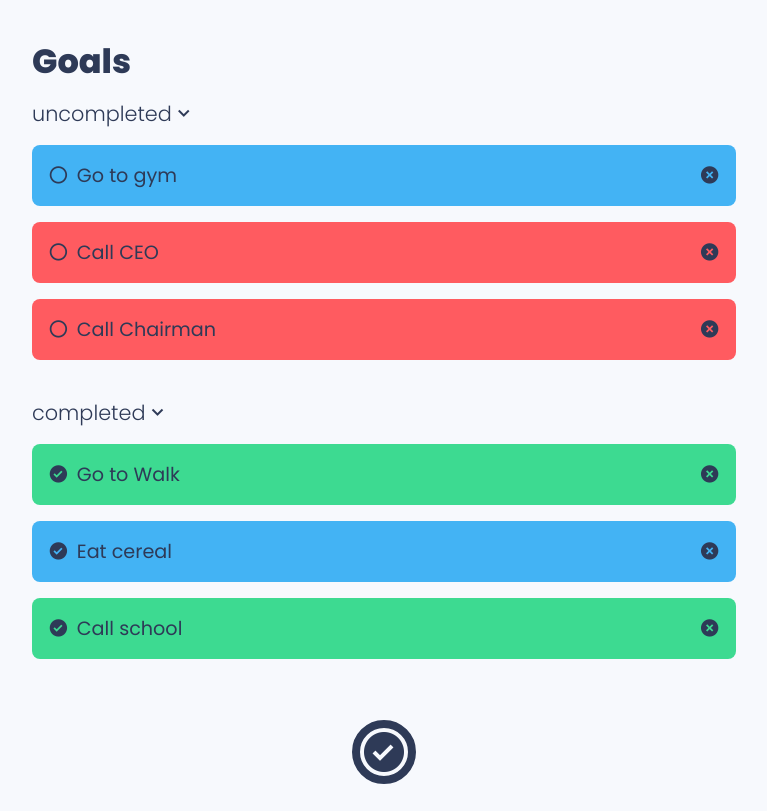
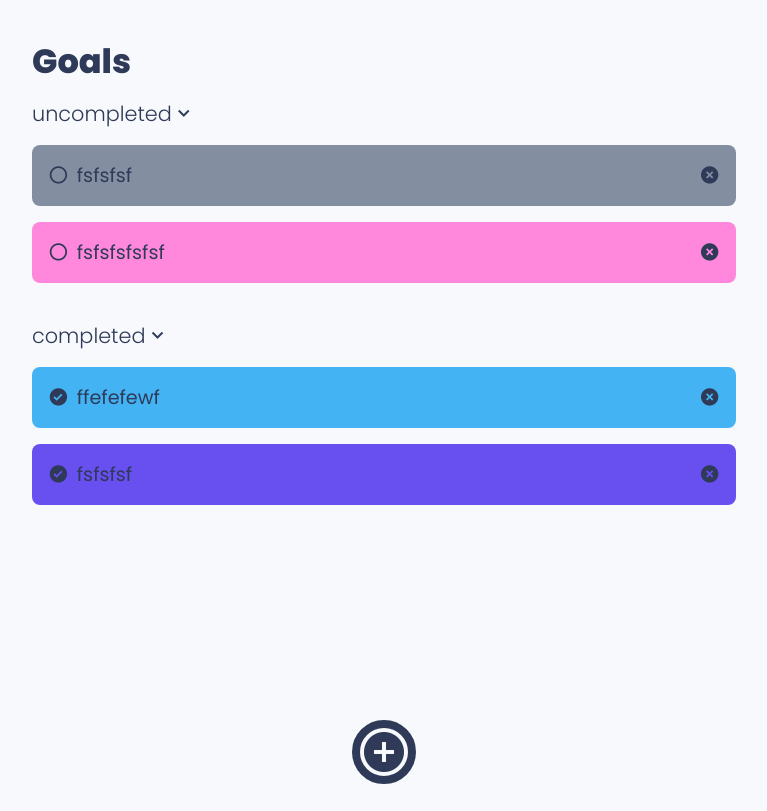
Before and after one commit to r-e-d-ant/new-day-goals, a Vue app: page / in a window 1280 px wide. Shown: the whole page, without its empty margins (256-1023 px from the left). Built offline with nearby package versions, Linux system fonts and the light colour scheme; data requests are answered from the project's data file.

Commit message:
goal app completed

```diff
--- a/data/db.json
+++ b/data/db.json
@@ -1,41 +1,28 @@
-
 {
   "goals": [
     {
-            "goalId": 1,
-            "goalName": "Go to gym",
+      "goalName": "ffefefewf",
       "goalColor": "#43B3F4",
-            "completed": false
+      "completed": true,
+      "id": 23
     },
     {
-            "goalId": 2,
-            "goalName": "Go to Walk",
-            "goalColor": "#3DDA91",
-            "completed": true
+      "goalName": "fsfsfsf",
+      "goalColor": "#838fa1",
+      "completed": false,
+      "id": 24
     },
     {
-            "goalId": 3,
-            "goalName": "Call CEO",
-            "goalColor": "#FF5B60",
-            "completed": false
+      "goalName": "fsfsfsf",
+      "goalColor": "#684ff0",
+      "completed": true,
+      "id": 25
     },
     {
-            "goalId": 4,
-            "goalName": "Eat cereal",
-            "goalColor": "#43B3F4",
-            "completed": true
-        },
-        {
-            "goalId": 5,
-            "goalName": "Call school",
-            "goalColor": "#3DDA91",
-            "completed": true
-        },
-        {
-            "goalId": 6,
-            "goalName": "Call Chairman",
-            "goalColor": "#FF5B60",
-            "completed": false
+      "goalName": "fsfsfsfsfsf",
+      "goalColor": "#ff88dd",
+      "completed": false,
+      "id": 26
     }
   ]
 }
--- a/package.json
+++ b/package.json
@@ -7,6 +7,7 @@
     "build": "vue-cli-service build"
   },
   "dependencies": {
+    "axios": "^0.23.0",
     "core-js": "^3.6.5",
     "vue": "^3.0.0",
     "vue-router": "^4.0.12"
--- a/src/App.vue
+++ b/src/App.vue
@@ -2,16 +2,14 @@
 <div>
   <Header />
   <router-view/>
-  <Footer />
 </div>
 </template>
 
 <script>
 import Header from './components/Header.vue'
-import Footer from './components/Footer.vue'
 
 export default {
-  components: { Header, Footer },
+  components: { Header },
 }
 /*
 TODO
--- a/src/assets/style.css
+++ b/src/assets/style.css
@@ -119,3 +119,46 @@ main {
 .bx-circle:hover, .bxs-x-circle:hover, .bxs-check-circle:hover {
     transform: scale(1.1);
 }
+
+/* -- footer -- */
+footer {
+    margin-top: 2rem;
+    display: flex;
+    align-items: center;
+    justify-content: center;
+    position: fixed;
+    bottom: 0;
+    margin: 0 auto;
+    width: 100%;
+    background-color: var(--white-clr);
+}
+.save-add-todo {
+    cursor: pointer;
+    font-size: 4rem;
+    margin: .5rem 0;
+    border: 8px solid var(--primary-clr);
+    background-color: var(--white-clr);
+    border-radius: 50%;
+    transition: transform 50ms;
+}
+.save-add-todo:hover {
+    transform: scale(1.05);
+}
+@media screen and (min-width: 768px){
+    footer {
+        padding: .5rem 5rem;
+    }
+}
+@media screen and (min-width: 1200px){
+    footer {
+        padding: .5rem 10rem;
+    }
+    .save-add-todo {
+        font-size: 3rem;
+    }
+}
+@media screen and (min-width: 1280px){
+    footer {
+        padding: .5rem 18rem;
+    }
+}
--- a/src/components/Footer.vue
+++ /dev/null
@@ -1,62 +0,0 @@
-<template>
-<footer>
-    <i @click="assignRoute" class='bx bxs-check-circle save-add-todo' ></i>
-</footer>
-</template>
-
-<script>
-export default {
-    methods: {
-        assignRoute() {
-            if(this.$route.name === 'Goals') {
-                this.$router.push({ name: 'NewGoal' })
-            }
-        }
-    }
-}
-</script>
-
-<style scoped>
-/* -- footer -- */
-footer {
-    margin-top: 2rem;
-    display: flex;
-    align-items: center;
-    justify-content: center;
-    position: fixed;
-    bottom: 0;
-    margin: 0 auto;
-    width: 100%;
-    background-color: var(--white-clr);
-}
-.save-add-todo {
-    cursor: pointer;
-    font-size: 4rem;
-    margin: .5rem 0;
-    border: 8px solid var(--primary-clr);
-    background-color: var(--white-clr);
-    border-radius: 50%;
-    transition: transform 50ms;
-}
-.save-add-todo:hover {
-    transform: scale(1.05);
-}
-@media screen and (min-width: 768px){
-    footer {
-        padding: .5rem 5rem;
-    }
-}
-@media screen and (min-width: 1200px){
-    footer {
-        padding: .5rem 10rem;
-    }
-    .save-add-todo {
-        font-size: 3rem;
-    }
-}
-@media screen and (min-width: 1280px){
-    footer {
-        padding: .5rem 18rem;
-    }
-}
-</style>
--- a/src/views/Goals.vue
+++ b/src/views/Goals.vue
@@ -1,19 +1,20 @@
+
 <template>
-<main>
-    <div>
-        <section class="section section-1">
+<div>
+    <main>
+    <section class="section section-1">
             <div class="action-goals-list">
                 <h2>uncompleted</h2>
                 <i class='bx bx-chevron-down'></i>
             </div>
-            <div v-for="goal in goals" :key="goal.goalId" v-show="!goal.completed" class="goals">
+            <div v-for="goal in goals" :key="goal.id" v-show="!goal.completed" class="goals">
                 <!-- goal 1 -->
                 <div class="goal" :style="{ 'background-color': goal.goalColor }">
                     <div class="goal-left">
-                        <i class='bx bx-circle' ></i>
+                        <i class='bx bx-circle' @click="completeGoal(goal.id)"></i>
                         <h3>{{ goal.goalName }}</h3>
                     </div>
-                    <i class='bx bxs-x-circle' ></i>
+                    <i class='bx bxs-x-circle' @click="deleteGoal(goal.id)"></i>
                 </div>
             </div>
         </section>
@@ -23,43 +24,63 @@
                 <h2>completed</h2>
                 <i class='bx bx-chevron-down'></i>
             </div>
-            <div v-for="goal in goals" :key="goal.goalId" v-show="goal.completed" class="goals">
+            <div v-for="goal in goals" :key="goal.id" v-show="goal.completed" class="goals">
                 <!-- goal 1 -->
                 <div class="goal" :style="{ 'background-color': goal.goalColor }">
                     <div class="goal-left">
-                        <i class='bx bxs-check-circle' ></i>
+                        <i class='bx bxs-check-circle' @click="completeGoal(goal.id)"></i>
                         <h3>{{ goal.goalName }}</h3>
                     </div>
-                    <i class='bx bxs-x-circle' ></i>
+                    <i class='bx bxs-x-circle' @click="deleteGoal(goal.id)"></i>
                 </div>
             </div>
         </section>
-    </div>
 </main>
+    <footer>
+        <i @click="gotoNewGoal" class='bx bxs-plus-circle save-add-todo' ></i>
+    </footer>
+</div>
 </template>
 
 <script>
+import axios from 'axios';
 export default {
     name: 'Goals',
     component: {},
     data() {
         return {
-            goals: [],
-            error: null
+            goals: []
         }
     },
     methods: {
         async fetchGoals() {
             try {
-                const data = await fetch("http://localhost:3000/goals")
-                if(!data.ok){
-                    throw Error("No Goals available")
-                }
-                this.goals = await data.json()
+                const { data } = await axios.get("http://localhost:3000/goals")
+                this.goals = data;
+            } catch(e) {
+                console.log(e.message)
             }
-            catch(err) {
-                this.error = err.message
+        },
+        gotoNewGoal() {
+            this.$router.push({ name: 'NewGoal' })
+        },
+        async deleteGoal(id) {
+            try {
+                await axios.delete("http://localhost:3000/goals/" + id)
+                this.fetchGoals()
+            } catch(e) {
+                console.log(e)
             }
+        },
+        async completeGoal(id) {
+            const goal  = await axios.get("http://localhost:3000/goals/" + id)
+            const complete = {
+                goalName: goal.data.goalName,
+                goalColor: goal.data.goalColor,
+                completed: !goal.data.completed
+            }
+            await axios.put("http://localhost:3000/goals/" + id, complete)
+            this.fetchGoals()
         }
     },
     mounted() {
@@ -93,18 +114,6 @@ export default {
 .goal .bxs-x-circle {
     margin-left: .3rem;
 }
-.g_one {
-    background-color: var(--blue-clr);
-}
-.g_two {
-    background-color: var(--green-clr);
-}
-.g_three {
-    background-color: var(--orange-clr);
-}
-.g_four {
-    background-color: var(--red-clr);
-}
 .goal-left {
     display: flex;
     align-items: center;
--- a/src/views/NewGoal.vue
+++ b/src/views/NewGoal.vue
@@ -1,63 +1,89 @@
+
 <template>
-<main>
+<div>
+    <main>
     <section>
             <form class="goal-form-container">
                 <label class="form-label">Goal</label>
-                <input type="text" class="form-input">
+                <input type="text" class="form-input" v-model="goalName" ref="goalInput" required>
             </form>
             <div class="goal-show-n-color-choose">
-                <div class="goal-show">
+                <div :style="{ 'background-color': goalColor }" class="goal-show">
                     <div class="stars-container">
                         <div class="stars">✨</div>
                     </div>
-                    <h3>Go te learn Judo</h3>
+                    <h3 v-if="goalName">{{ goalName }}</h3>
+                    <h3 v-else>Goal</h3>
                 </div>
                 <div class="select-color">
                     <span class="form-label">SELECT COLOR</span>
                     <div class="colors">
-                        <!-- 43B3F4 -->
-                        <div class="clr-border">
-                            <div id="43B3F4" class="color-select"></div>
-                        </div>
-                        <!-- FD8956 -->
-                        <div class="clr-border">
-                            <div id="FD8956" class="color-select"></div>
-                        </div>
-                        <!-- FF5B60 -->
-                        <div class="clr-border">
-                            <div id="FF5B60" class="color-select"></div>
-                        </div>
-                        <!-- 3DDA91 -->
-                        <div class="clr-border">
-                            <div id="3DDA91" class="color-select"></div>
-                        </div>
-                        <!-- 2E3A57 -->
-                        <div class="clr-border">
-                            <div id="2E3A57" class="color-select"></div>
-                        </div>
-                        <!-- 838FA1 -->
-                        <div class="clr-border">
-                            <div id="838FA1" class="color-select"></div>
-                        </div>
-                        <!-- 684FF0 -->
-                        <div class="clr-border">
-                            <div id="684FF0" class="color-select"></div>
-                        </div>
-                        <!-- FF88DD -->
-                        <div class="clr-border">
-                            <div id="FF88DD" class="color-select"></div>
+                        <!-- color select -->
+                        <div :style="{ 'border-color': color }" class="clr-border" v-for="color in colors" :key="color">
+                            <div @click="selectedColor(color)" :id="color" class="color-select" :style="{ 'background-color': color }"></div>
                         </div>
                     </div>
                 </div>
             </div>
         </section>
+        <p class="goal-added-notify" ref="goalAdded">Goal added!</p>
 </main>
+<footer>
+    <i class='bx bx-arrow-back' @click="back" title="back home"></i>
+    <i @click="saveNewGoal" class='bx bxs-check-circle save-add-todo'></i>
+</footer>
+</div>
 </template>
 
 <script>
+import axios from 'axios'
+
 export default {
     name: "NewGoal",
-    components: {}
+    components: {},
+    data() {
+        return {
+            colors: ["#43b3f4", "#fd8956", "#ff5b60", "#3dda91", "#838fa1", "#ffb4a2", "#684ff0", "#ff88dd"],
+            goals: [],
+            goalName: '',
+            goalColor: '#43B3F4'
+        }
+    },
+    methods: {
+        selectedColor(color) {
+            this.goalColor = color
+        },
+        // Save new goal
+        async saveNewGoal() {
+            // new object of goal
+            const goal = {
+                "goalName": this.goalName,
+                "goalColor": this.goalColor,
+                "completed": false
+            }
+            // check if the goal name is not empty then add new goal
+            if(this.goalName) {
+                const res = await axios.post("http://localhost:3000/goals", goal)
+                this.goals = [...this.goals, res.data]
+                this.goalName = ''
+                this.$refs.goalInput.focus()
+                const goalAddedEl = this.$refs.goalAdded
+                goalAddedEl.style.display = 'block'
+                setTimeout(() => {
+                    goalAddedEl.style.display = 'none'
+                }, 2000)
+            }else {
+                alert("Goal name is empty")
+                this.$refs.goalInput.focus()
+            }
+        },
+        back(){
+            this.$router.go(-1)
+        }
+    },
+    mounted() {
+        this.$refs.goalInput.focus()
+    }
 }
 </script>
 
@@ -95,9 +121,11 @@ export default {
     flex-direction: column;
 }
 .goal-show {
-    background-color: var(--orange-clr);
-    height: 10rem;
+    height: 12rem;
     border-radius: .5rem .5rem 0 0;
+    padding-left: 1rem;
+    padding-right: 1rem;
+    padding-bottom: 1rem;
     display: flex;
     flex-direction: column;
     align-items: center;
@@ -131,4 +159,20 @@ export default {
     border-radius: 50%;
     background-color: var(--orange-clr);
 }
+.bx-arrow-back {
+    cursor: pointer;
+    position: absolute;
+    left: 3rem;
+    font-size: 3rem;
+}
+.goal-added-notify {
+    font-size: 1.5rem;
+    font-weight: 400;
+    color: #2a9d8f;
+    position: absolute;
+    transform: translateX(65%);
+    bottom: 6.5rem;
+    z-index: 2;
+    display: none;
+}
 </style>
```
Also changed, not shown: 1 other file (tests, documents, lock files or other folders). Lines whose indentation alone changed are shown as unchanged.
